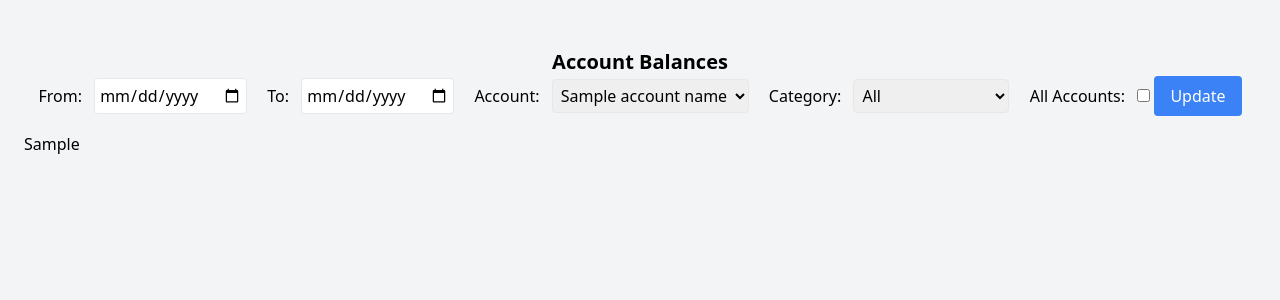
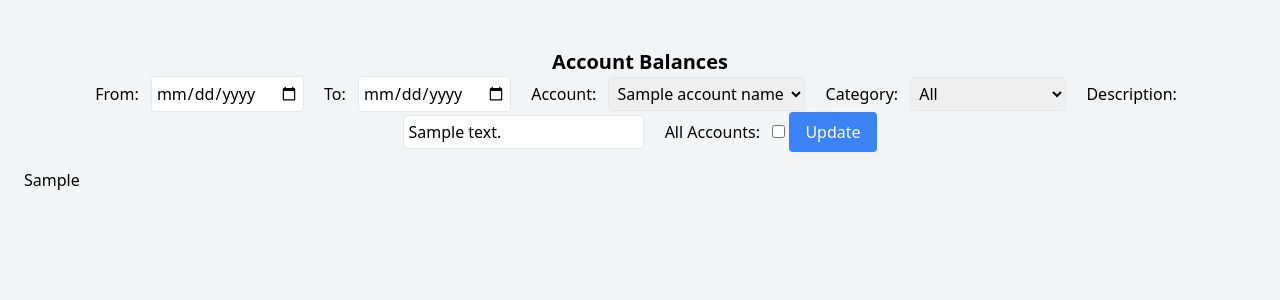
Before and after one commit to IsaacCavallaro/up-bank-display, a Flask app: template src/templates/index.html in a window 1280 px wide. Shown: the top 300 px of the page. Run offline with Flask 3, Linux system fonts and the light colour scheme; the template is opened without the code that fills it: most values are stand-ins (such as "Sample title", 1, 10 or a date in 2020); parts of the project's set-up code (start-up, migrations or seed data) failed here and were passed over; some libraries are stand-ins or nearby versions.

Commit message:
Fetch via description

```diff
--- a/src/routes.py
+++ b/src/routes.py
@@ -1,4 +1,3 @@
-# routes.py
 import os
 from datetime import date, timedelta
 from flask import Blueprint, request, render_template
@@ -7,7 +6,6 @@ from src.utils import (
     fetch_transactions,
 )
 from src.config import ACCOUNT_IDS, CATEGORIES
-
 
 main_routes = Blueprint("main_routes", __name__)
 
@@ -22,11 +20,13 @@ def index():
         until = request.form.get("until")
         selected_account_name = request.form.get("account")
         category = request.form.get("category")
+        description = request.form.get("description")
         all_accounts = request.form.get("all_accounts") == "on"
     else:
         since = (date.today() - timedelta(days=8)).strftime("%Y-%m-%d")
         until = date.today().strftime("%Y-%m-%d")
         category = None
+        description = None
 
     ACCOUNT_ID = ACCOUNT_IDS.get(selected_account_name) if not all_accounts else None
 
@@ -35,6 +35,7 @@ def index():
         since=f"{since}T00:00:00+10:00",
         until=f"{until}T23:59:59+10:00",
         parent_category=category,
+        description=description,
         all_accounts=all_accounts,
     )
 
@@ -51,5 +52,6 @@ def index():
         selected_account_name=selected_account_name,
         selected_category=category,
         all_accounts=all_accounts,
+        description=description,
         categories=CATEGORIES,
     )
--- a/src/templates/index.html
+++ b/src/templates/index.html
@@ -1,4 +1,3 @@
-<!-- index.html -->
 <!DOCTYPE html>
 <html lang="en">
 <head>
@@ -44,7 +43,7 @@
                 required
             >
                 {% for account_name in account_names %}
-                    <option value="{{ account_name }}" {% if account_name == selected_account_name %}selected{% endif %}>{{ account_name }}</option>
+                    <option value="{{ account_name }}" {% if account_name == selected_account %}selected{% endif %}>{{ account_name }}</option>
                 {% endfor %}
             </select>
 
@@ -56,9 +55,19 @@
             >
                 <option value="">All</option>
                 {% for category in categories %}
-                    <option value="{{ category }}" {% if selected_category == category %}selected{% endif %}>{{ category }}</option>
+                    <option value="{{ category }}" {% if category == selected_category %}selected{% endif %}>{{ category.capitalize() }}</option>
                 {% endfor %}
             </select>
+
+            <label for="description" class="mr-2">Description:</label>
+            <input
+                type="text"
+                id="description"
+                name="description"
+                value="{{ description }}"
+                class="border rounded p-1 mr-4"
+                placeholder="Enter description"
+            >
 
             <label for="all_accounts" class="mr-2">All Accounts:</label>
             <input
```
Also changed, not shown: src/utils.py (+19 -8 lines).
